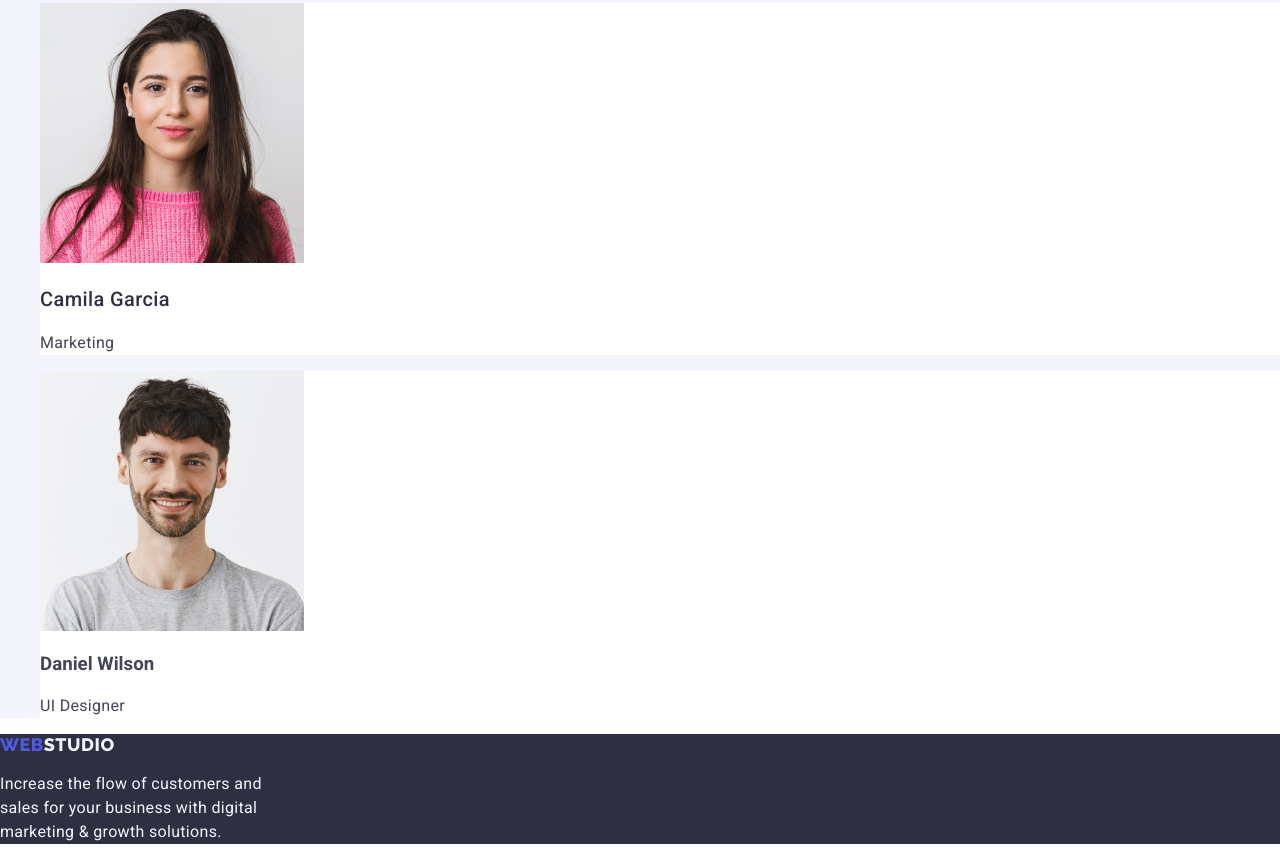
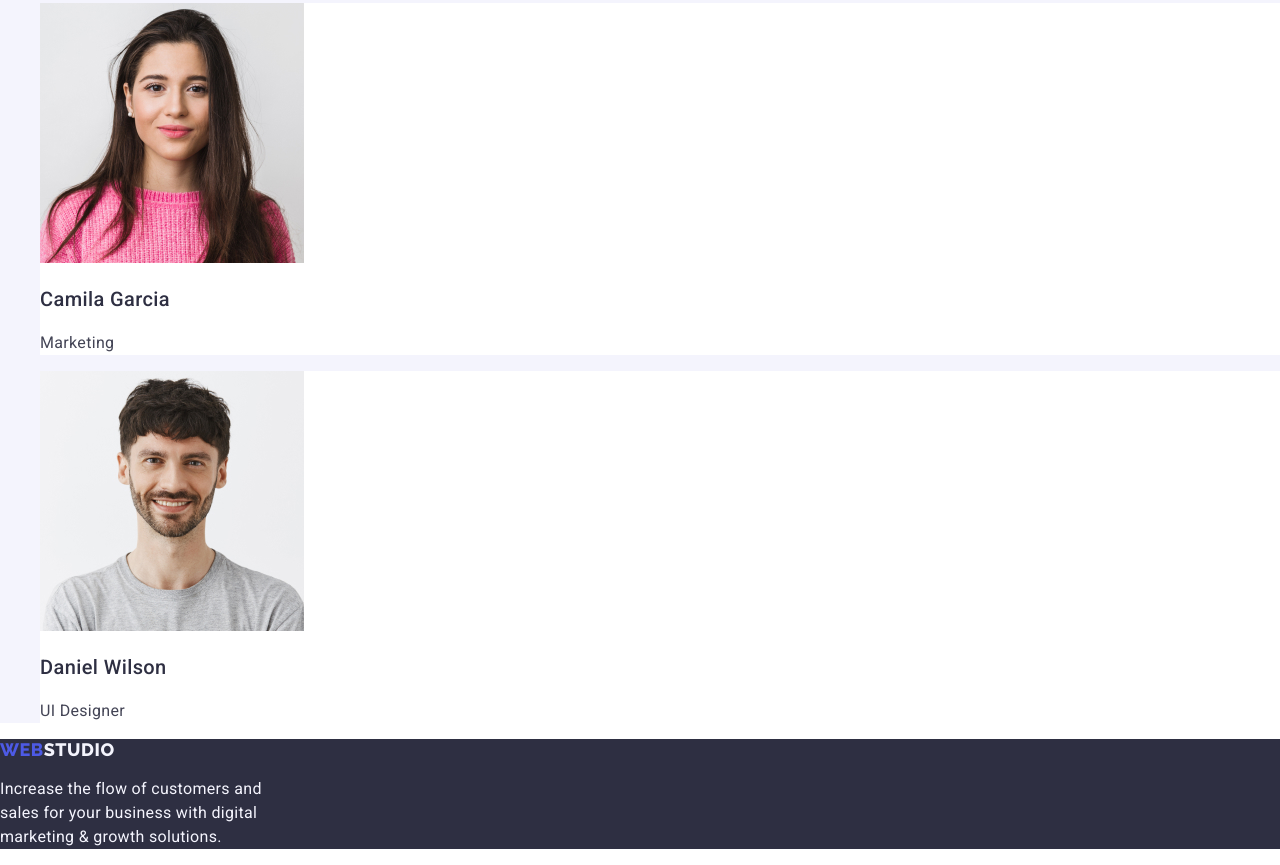
Before and after one commit to Oleksii-Koval/goit-markup-hw-02, a plain HTML site: page index.html in a window 1280 px wide. Shown: the part 2615-3480 px from the top of the page. Drawn offline with nearby package versions, Linux system fonts and the light colour scheme.

Commit message:
recommit3

```diff
--- a/index.html
+++ b/index.html
@@ -148,7 +148,7 @@
           </li>
           <li class="team-card-conteiner">
             <img src="./images/card-img/img-card-4.jpg" width="264" height="260" alt="Photo" />
-            <h3 class="item">Daniel Wilson</h3>
+            <h3 class="title">Daniel Wilson</h3>
             <p class="paragraph-text">UI Designer</p>
           </li>
         </ul>
```
Also changed, not shown: portfolio.html (+0 -10 lines).
